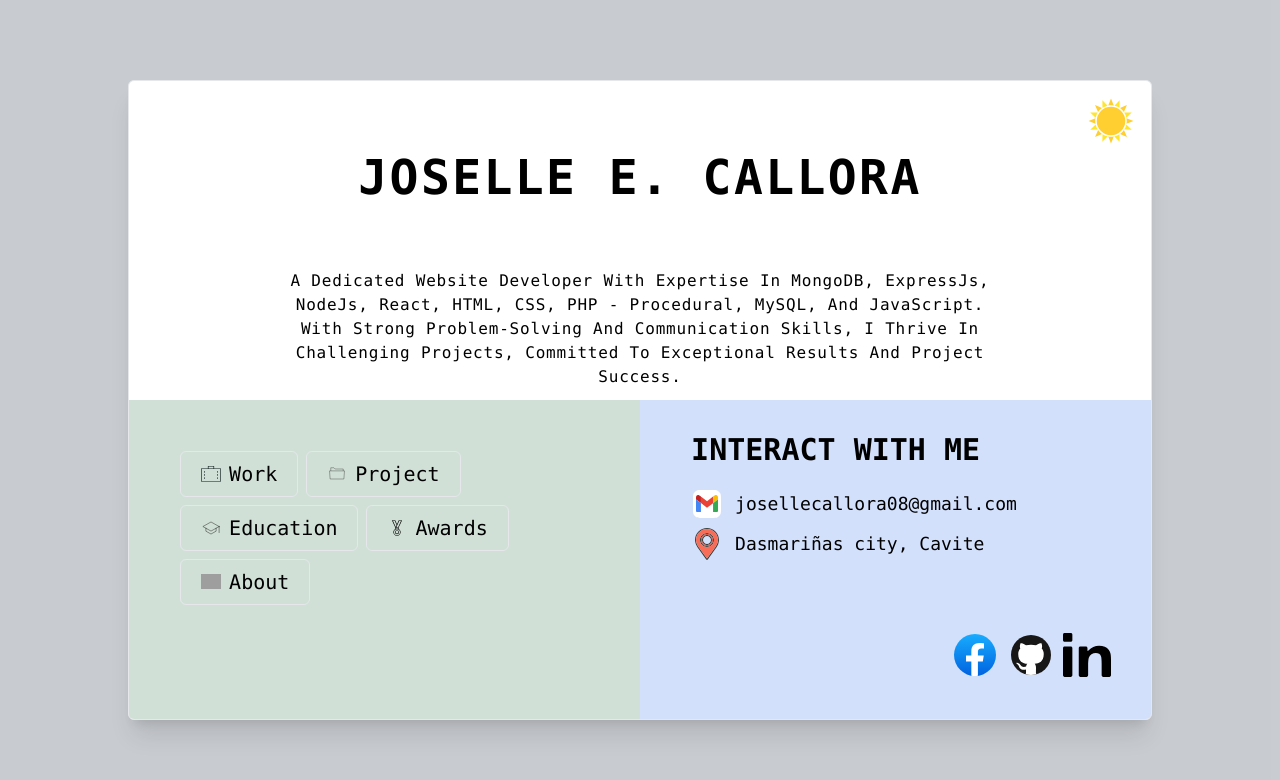
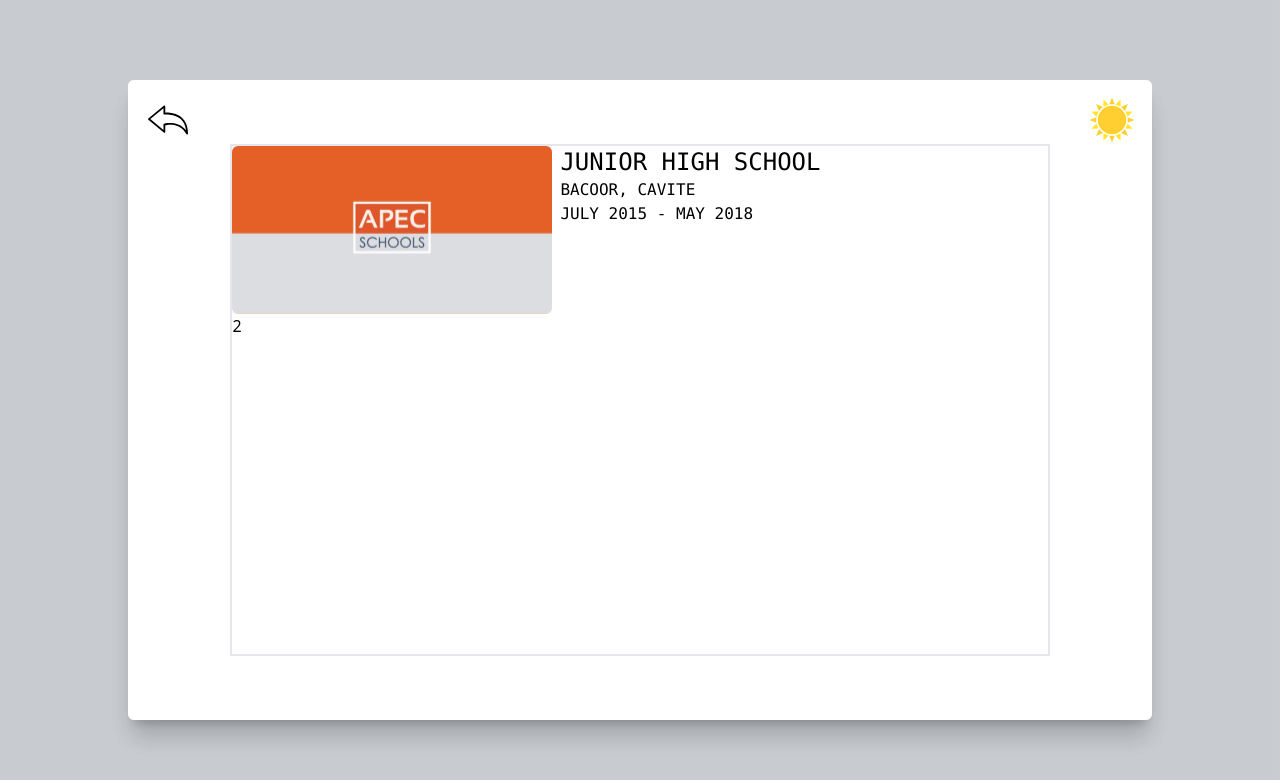
Before and after one commit to josellecallora08/portfolio, a React (Vite) app: page / in a window 1280 px wide. Shown: the top 780 px of the page. Built offline with nearby package versions, Linux system fonts and the light colour scheme; grey boxes are pictures that could not be loaded.

Commit message:
added Educational Logo

```diff
--- a/src/component/Education.jsx
+++ b/src/component/Education.jsx
@@ -1,11 +1,28 @@
 import React from 'react'
+import apec from '/apec-icon.svg'
 import ThemeMode from './ThemeMode'
 import PreviousButton from './PreviousButton'
 const Education = ({is_theme_dark, modal}) => {
   return (
     <div className='fixed flex justify-center items-center w-full h-full z-10'>
-      <div className={`relative w-screen h-screen grid grid-rows-2 md:flex md:flex-wrap md:w-0 md:h-4/5 m-auto rounded-md bg-slate-300 md:bg-white dark:bg-black duration-500 shadow-xl open-card ${modal ? 'w-4/5' : '' }`} >
-       as
+      <div className={`relative w-screen h-screen grid grid-rows-2 md:flex md:flex-wrap md:w-4/5 md:h-4/5 m-auto rounded-md bg-slate-300 md:bg-white dark:bg-black duration-500 shadow-xl open-card ${modal ? 'w-4/5' : '' }`} >
+       <div className='border-2 w-4/5 m-auto h-4/5'>
+        <div className='flex gap-2 font-mono uppercase font-semi-bold '>
+          <div className='border-none rounded-md overflow-hidden'>
+            <img src={apec} className="w-80" alt="" />
+          </div>
+          <div>
+            <article>
+              <h1 className='text-2xl'>Junior High School</h1>
+              <p>Bacoor, Cavite</p>
+              <p>July 2015 - May 2018</p>
+            </article>
+          </div>
+        </div>
+        <div>
+          2
+        </div>
+       </div>
         <div className='absolute top-0 left-0 flex items-center justify-center w-20 h-20' >
             <PreviousButton
             modal={modal}
--- a/src/component/PreviousButton.jsx
+++ b/src/component/PreviousButton.jsx
@@ -5,7 +5,7 @@ import d_previous from '/previous-dark-icon.svg'
 const PreviousButton = ({handlePrevious, is_theme_dark}) => {
   return (
     <div className={`hover:p-2 rounded-full cursor-pointer hover:bg-gray-200/30 dark:hover:bg-white duration-500`} onClick={handlePrevious}>
-        <img src={is_theme_dark ? d_previous : previous} alt="previous button" className='w-7 h-7 md:w-9 md:h-9 xl:w-12 xl:h-12'/>
+        <img src={is_theme_dark ? d_previous : previous} alt="previous button" className='w-7 h-7 md:w-9 md:h-9 xl:w-10 xl:h-10'/>
     </div>
   )
 }
--- a/src/page/Home.jsx
+++ b/src/page/Home.jsx
@@ -23,6 +23,7 @@ const Home = () => {
 
   return (
     <div className={`w-screen h-screen flex items-center bg-gray-600/30 background`}>
+        <Education/>
         <div className={`relative w-screen h-screen grid grid-rows-2 md:flex md:flex-wrap md:w-4/5 md:h-4/5 border m-auto rounded-md bg-slate-300 md:bg-white dark:bg-black shadow-xl open-card`} >
             <div className={`w-4/5 h-4/5 md:w-full md:h-3/6 flex flex-wrap items-center justify-center  m-auto text-center  bounce`}>
                 <article className='mt-8'>
```
Also changed, not shown: public/apec-icon.svg (added), public/sjdcdc-icon.svg (added).
